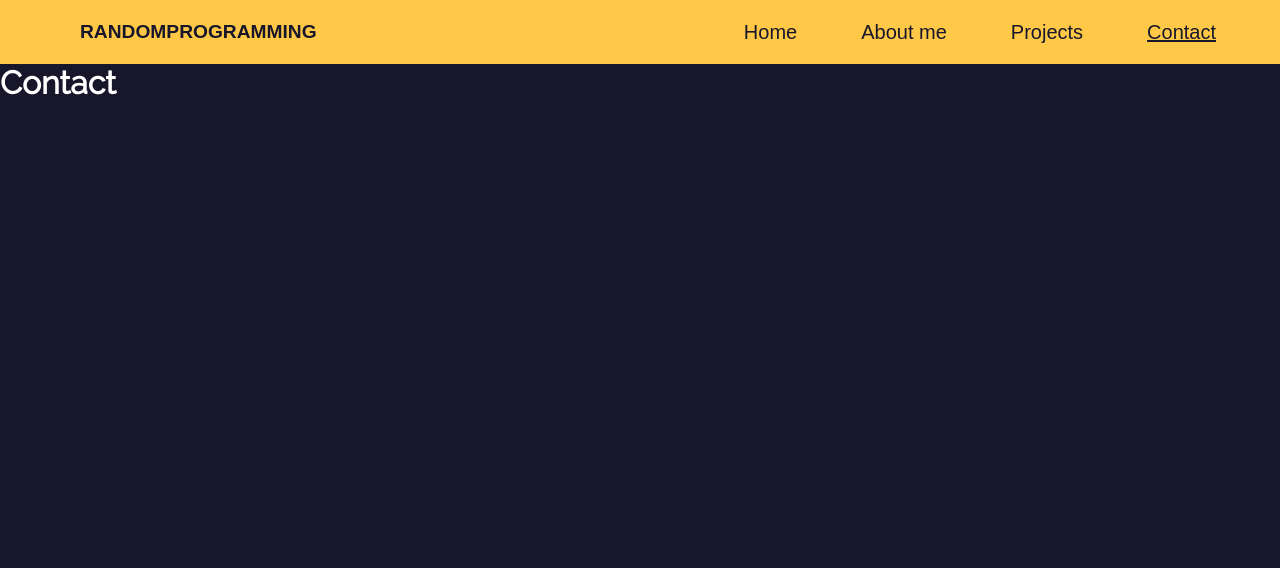
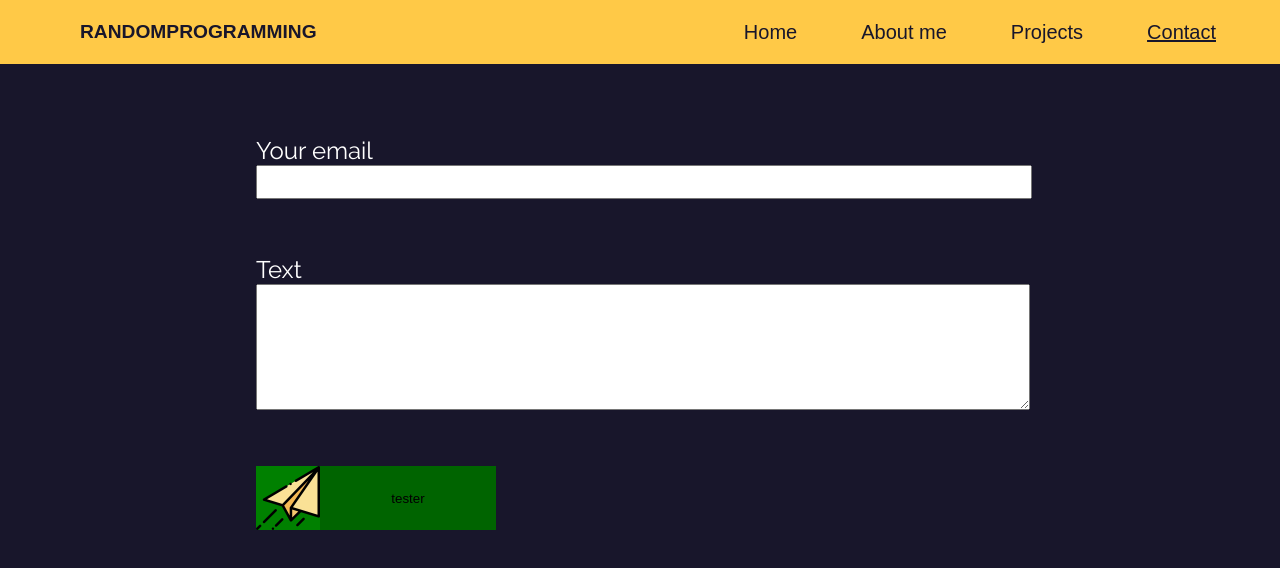
Before and after one commit to randomprogramming/portfolio-app, a React (Create React App) app: page /contact in a window 1280 px wide. Shown: the top 568 px of the page. Built offline with nearby package versions, Linux system fonts and the light colour scheme.

Commit message:
started working on the contact page

```diff
--- /dev/null
+++ b/src/css/Contact.css
@@ -0,0 +1,49 @@
+.contact-form {
+	display: flex;
+	flex-direction: column;
+}
+
+.contact-main-container {
+	margin: 10vh 20vw 0vh 20vw;
+}
+
+.top-margin {
+	margin: 7vh 0vw 0vh 0vw;
+}
+
+.text-field {
+	width: 100%;
+	font-size: 24px;
+}
+
+.text-above-field {
+	font-size: 24px;
+}
+
+#text {
+	height: 5em;
+}
+
+.form-submit-button-label {
+	display: inline-flex;
+	height: 4rem;
+	width: 15rem;
+}
+
+#send-img {
+	flex: 1;
+	height: 4rem;
+	background-color: green;
+}
+
+#submit-button {
+	flex: 3;
+	border: none;
+	background-color: darkgreen;
+}
+
+.inner-container {
+	width: 100%;
+	height: 100%;
+	border-radius: 15px;
+}
--- a/src/views/Contact.js
+++ b/src/views/Contact.js
@@ -1,10 +1,41 @@
 import React, { Component } from "react";
 
+import "../css/Contact.css";
+import Send from "../images/send.png";
+
 export default class Contact extends Component {
+	onFormSubmit() {
+		console.log("submited");
+	}
 	render() {
 		return (
-			<div>
-				<h1>Contact</h1>
+			<div className="contact-main-container">
+				<form onSubmit={this.onFormSubmit} id="contact-form">
+					<div className="contact-form">
+						<div className="contact-form-email top-margin">
+							<label className="text-above-field" htmlFor="text-email">
+								Your email
+							</label>
+							<div className="text-email-container">
+								<input required type="text" id="text-email" className="text-field" />
+							</div>
+						</div>
+
+						<div className="contact-form-text top-margin">
+							<label className="text-above-field" htmlFor="text">
+								Text
+							</label>
+							<div className="text-container">
+								<textarea form="contact-form" id="text" className="text-field" />
+							</div>
+						</div>
+
+						<div className="form-submit-button-label top-margin">
+							<img src={Send} alt="Send" id="send-img" />
+							<input type="submit" value="tester" id="submit-button" />
+						</div>
+					</div>
+				</form>
 			</div>
 		);
 	}
--- a/src/views/Projects.js
+++ b/src/views/Projects.js
@@ -4,7 +4,6 @@ import "../css/Projects.css";
 import Project from "../components/Project";
 import WeatherApp from "../images/projects/weather-app.png";
 import PortfolioApp from "../images/projects/portfolio-app.png";
-import Test from "../images/projects/test.png";
 import GOL from "../images/projects/game-of-life.png";
 
 export default class Projects extends Component {
```
Also changed, not shown: src/images/send.png (added).
